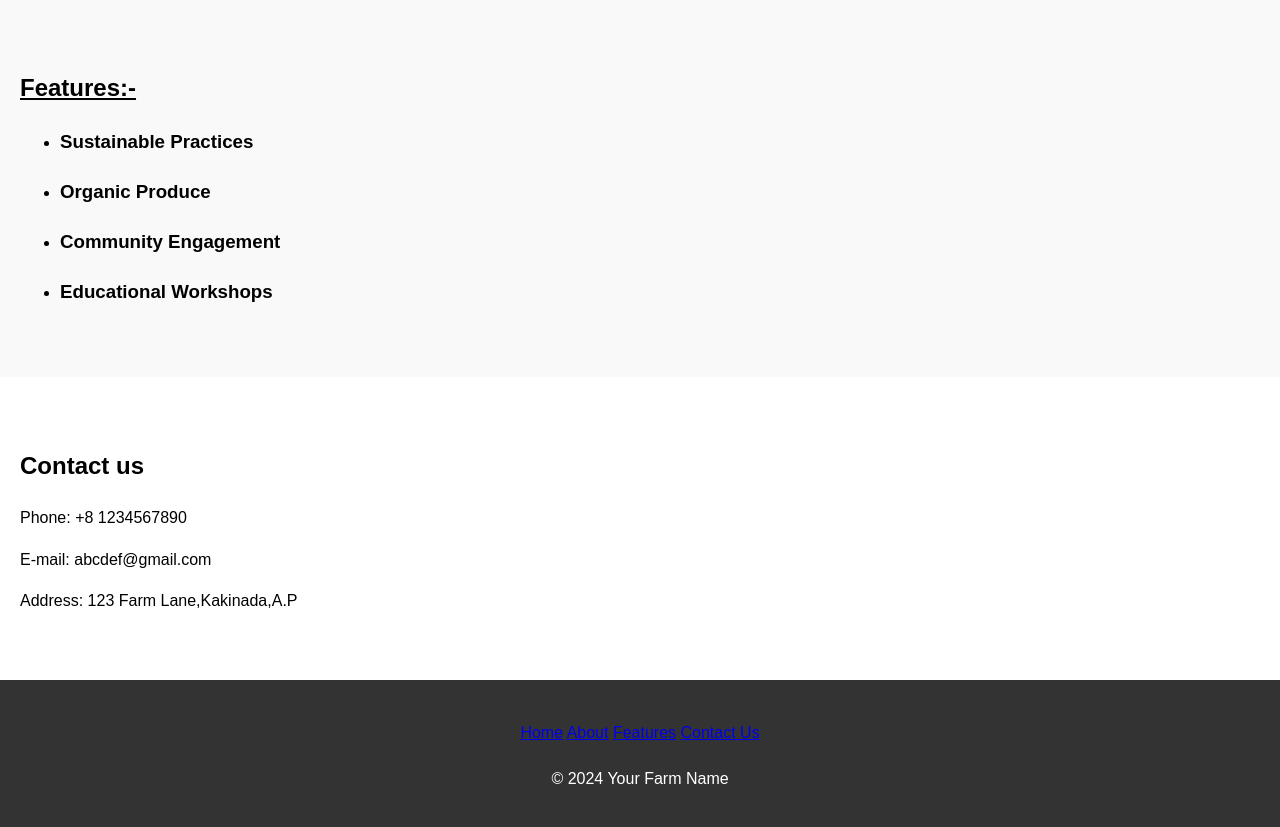
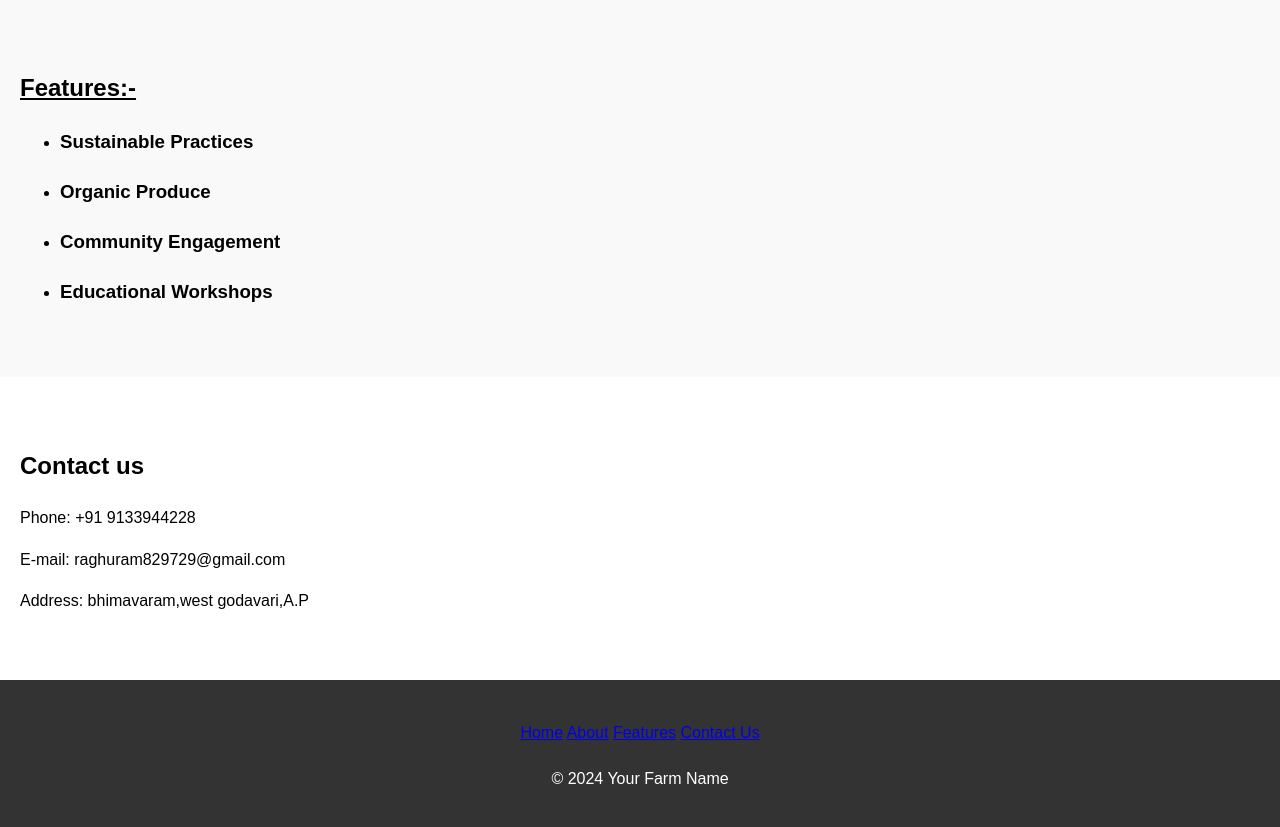
Before and after one commit to Raghu850/AgriPredict, a Flask app: page / in a window 1280 px wide. Shown: the part 597-1424 px from the top of the page. Run offline with Flask 3, Linux system fonts and the light colour scheme.

Commit message:
first commit

```diff
--- a/templates/home.html
+++ b/templates/home.html
@@ -147,9 +147,9 @@
     <section class="contact" id="contact">
         <h2>Contact us</h2>
         <div class="contact-info">
-            <p>Phone: +8 1234567890</p>
-            <p>E-mail: abcdef@gmail.com</p>
-            <p>Address: 123 Farm Lane,Kakinada,A.P</p>
+            <p>Phone: +91 9133944228</p>
+            <p>E-mail: raghuram829729@gmail.com</p>
+            <p>Address: bhimavaram,west godavari,A.P</p>
         </div>
     </section>
 
```
